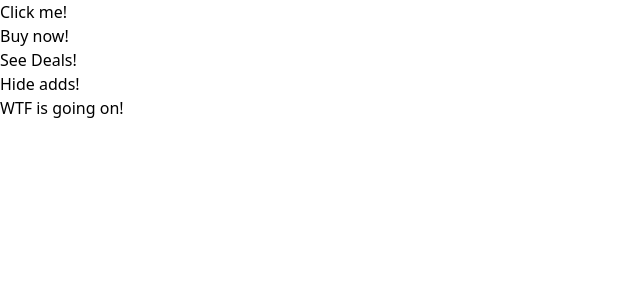
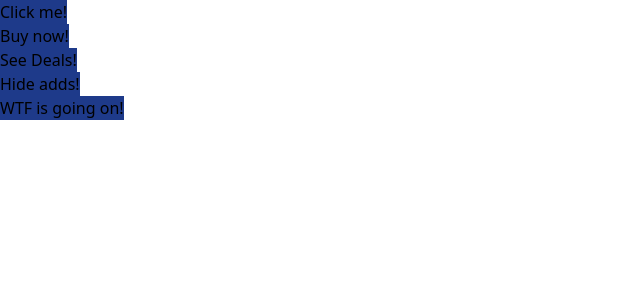
Before and after one commit to VsevolodPantjukhin/comps, a React (Create React App) app: page / in a window 1280 px wide. Shown: the top 300 px of the page, without its empty margins (0-640 px from the left). Built offline with nearby package versions, Linux system fonts and the light colour scheme.

Commit message:
How to Use Tailwind

```diff
--- a/src/components/Button/Button.js
+++ b/src/components/Button/Button.js
@@ -10,7 +10,7 @@ const Button = ({
   outline,
   rounded,
 }) => {
-  return <button>{children}</button>;
+  return <button className="bg-blue-900">{children}</button>;
 };
 
 Button.propTypes = {
```
